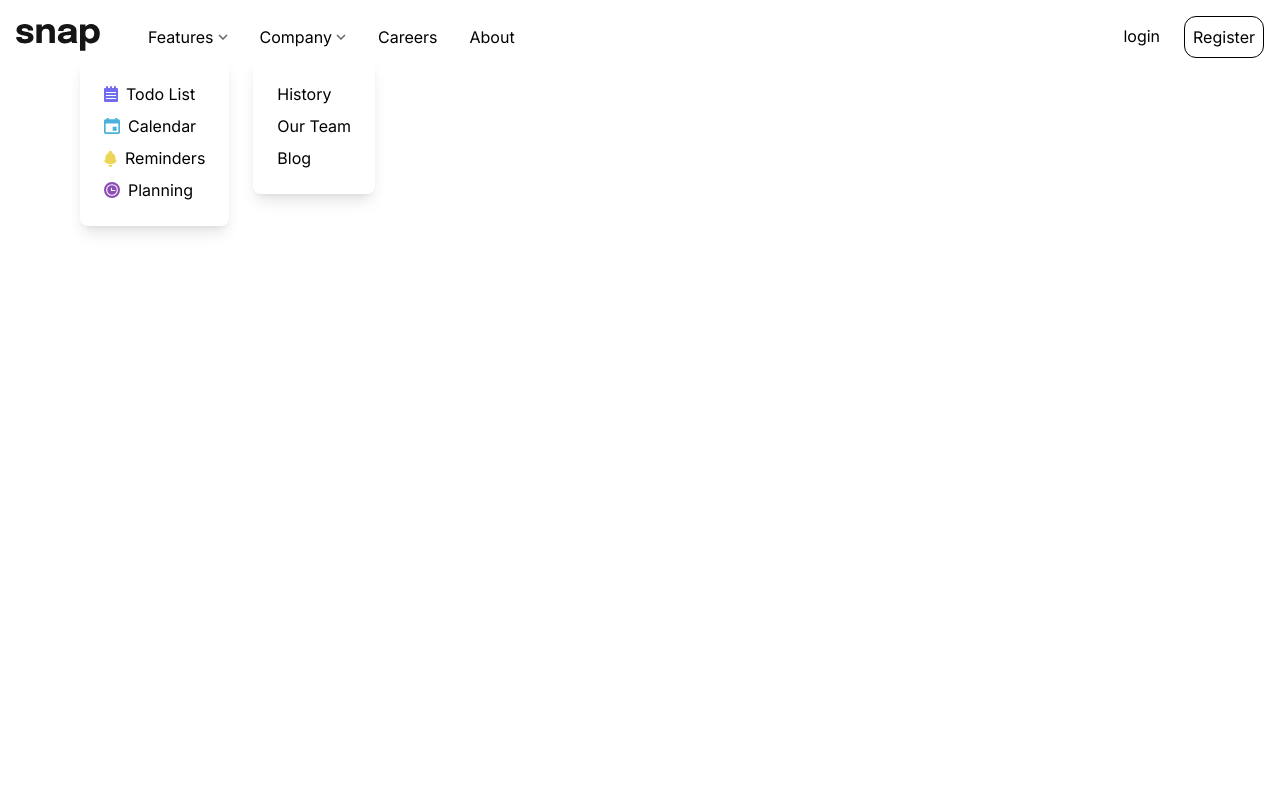
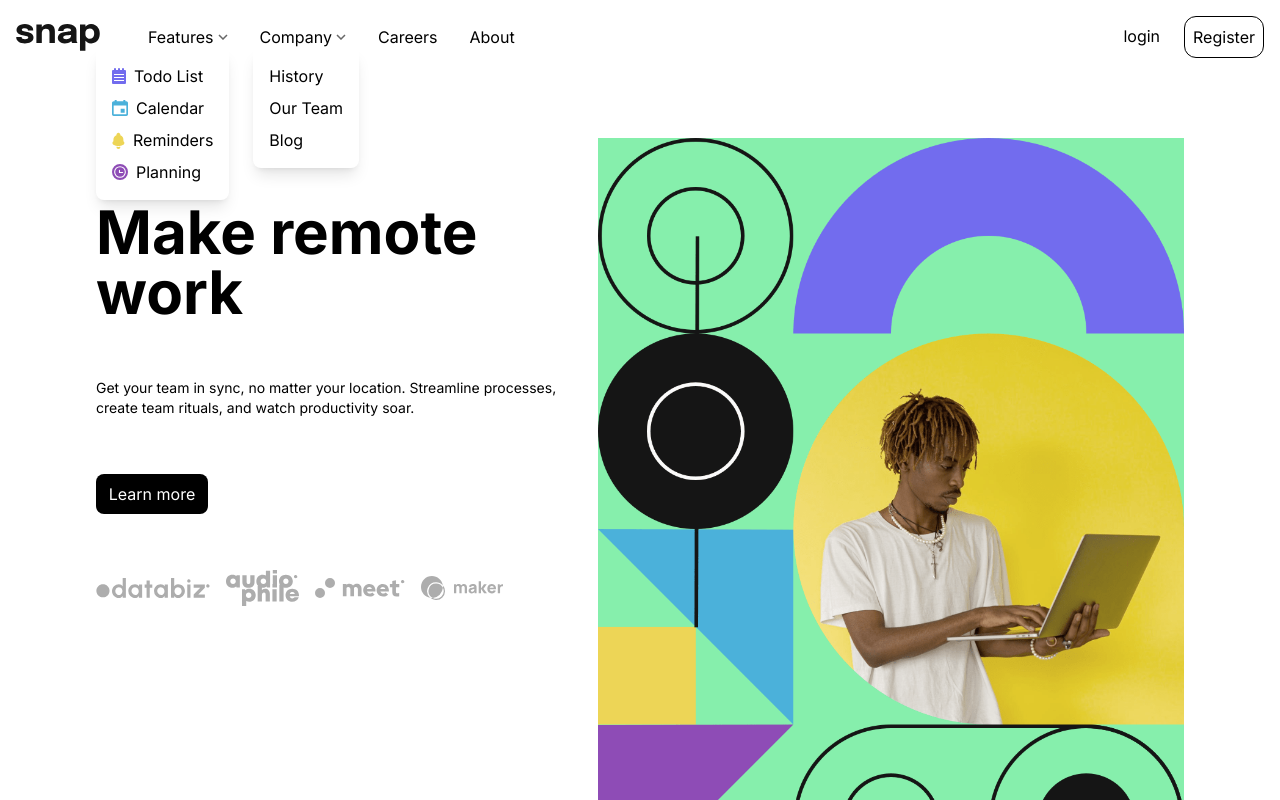
Before and after one commit to theisolatedmonk/intro-section-with-dropdown-navigation, a Next.js app: page / in a window 1280 px wide. Shown: the top 800 px of the page. Built offline with nearby package versions, Linux system fonts and the light colour scheme.

Commit message:
hero-image-implimented

```diff
--- a/src/app/page.tsx
+++ b/src/app/page.tsx
@@ -4,7 +4,7 @@ import arrowUp from "@/images/icon-arrow-up.svg";
 import arrowDown from "@/images/icon-arrow-down.svg";
 import audiophile from "@/images/client-audiophile.svg";
 import databiz from "@/images/client-databiz.svg";
-import marker from "@/images/client-marker.svg";
+import maker from "@/images/client-maker.svg";
 import meet from "@/images/client-meet.svg";
 import calendar from "@/images/icon-calendar.svg";
 import close from "@/images/icon-close-menu.svg";
@@ -14,6 +14,7 @@ import reminders from "@/images/icon-reminders.svg";
 import todo from "@/images/icon-todo.svg";
 import heroDesktop from "@/images/image-hero-desktop.png";
 import heroMobile from "@/images/image-hero-mobile.png";
+import { markAsUntransferable } from "worker_threads";
 
 export default function Home() {
   return (
@@ -33,7 +34,6 @@ export default function Home() {
                 <p>Company</p> <Image src={arrowDown} alt={"arrowdoun"} />
                 <Image className="hidden" src={arrowUp} alt={"arrowdoun"} />
               </div>
-
             </div>
 
             <p>Careers</p>
@@ -47,18 +47,43 @@ export default function Home() {
           </button>
         </div>
       </div>
-
-     <div className="flex gap-6 ml-16">
-     <div className="flex flex-col text-black rounded-lg p-6 gap-2 shadow-lg">
-            <div className="flex  items-center gap-2"><Image src={todo} alt={"Todo List"} /><p>Todo List</p> </div>
-
-             <div className="flex  items-center gap-2"><Image src={calendar} alt={"Calendar"} /><p>Calendar</p> </div>
-             <div className="flex  items-center gap-2"><Image src={reminders} alt={"Reminders"} /><p>
-Reminders</p> </div>
-             <div className="flex  items-center gap-2"><Image src={planning} alt={"Planning"} /><p>Planning</p> </div>
+<div className="flex p-20 gap-6 ">
+  <div className="flex flex-col gap-14 text-black mt-16">
+    <p className="font-bold text-6xl ">Make remote work</p>
+    <p className=" text-sm">Get your team in sync, no matter your location. Streamline processes, create team rituals, and watch productivity soar.</p>
+    <button className="rounded-lg bg-black text-white hover:bg-white hover:text-black hover:border hover:border-black  w-28 p-2">Learn more</button>
+    <div className="flex items-center gap-4">
+      <Image src={databiz} alt={""}/>
+      <Image src={audiophile} alt={""}/>
+      <Image src={meet} alt={""}/>
+      <Image src={maker} alt={""}/>
+      </div>
+  </div>
+<div className="bg-green-300">
+<Image className="" src={heroDesktop} alt={""}/>
+  </div></div>
+      <div className="flex gap-6 absolute top-12 left-24">
+        <div className="flex flex-col text-black rounded-lg p-4 gap-2 shadow-lg  ">
+          <div className="flex  items-center gap-2 ">
+            <Image src={todo} alt={"Todo List"} />
+            <p>Todo List</p>{" "}
           </div>
 
-           <div className=" flex flex-col rounded-lg p-6 h-full text-black gap-2 shadow-lg">
+          <div className="flex  items-center gap-2">
+            <Image src={calendar} alt={"Calendar"} />
+            <p>Calendar</p>{" "}
+          </div>
+          <div className="flex  items-center gap-2">
+            <Image src={reminders} alt={"Reminders"} />
+            <p>Reminders</p>{" "}
+          </div>
+          <div className="flex  items-center gap-2">
+            <Image src={planning} alt={"Planning"} />
+            <p>Planning</p>{" "}
+          </div>
+        </div>
+
+        <div className=" flex flex-col rounded-lg p-4 h-full text-black gap-2 shadow-lg ">
           <p className="">History</p>
           <p className="">Our Team</p>
           <p className="">Blog</p>
```
Lines whose indentation alone changed are shown as unchanged.
